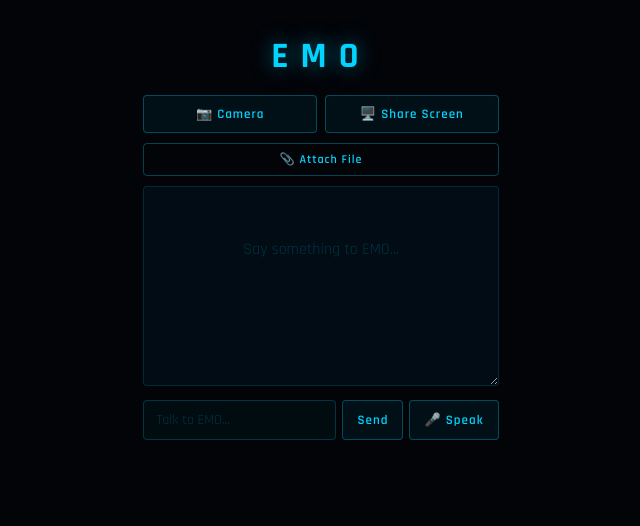
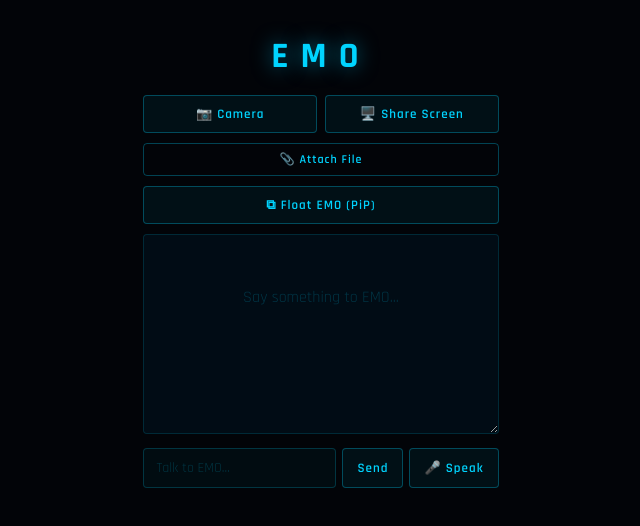
Before and after one commit to PARITONCH/EMO, a React (Vite) app in the folder client/: page / in a window 1280 px wide. Shown: the top 526 px of the page, without its empty margins (319-959 px from the left). Built offline with nearby package versions, Linux system fonts and the light colour scheme.

Commit message:
add Picture-in-Picture floating chat

```diff
--- a/client/src/App.jsx
+++ b/client/src/App.jsx
@@ -1,6 +1,7 @@
 import { useState, useRef, useEffect } from "react"
 import Camera from "./Camera"
 import FileUpload from "./FileUpload"
+import PiP from "./PiP"
 import { useVoice } from "./useVoice"
 
 const SESSION_ID = "user_" + Math.random().toString(36).substr(2, 9)
@@ -24,12 +25,10 @@ function App() {
   function speak(text, msgIndex) {
     const words = text.split(" ")
     let wordIndex = 0
-
     const utterance = new SpeechSynthesisUtterance(text)
     utterance.rate = 1
     utterance.pitch = 1
     utterance.volume = 1
-
     utterance.onboundary = (e) => {
       if (e.name === "word") {
         setSpeakingIndex(msgIndex)
@@ -37,12 +36,10 @@ function App() {
         wordIndex++
       }
     }
-
     utterance.onend = () => {
       setSpeakingIndex(-1)
       setSpeakingWord("")
     }
-
     window.speechSynthesis.speak(utterance)
   }
 
@@ -70,7 +67,6 @@ function App() {
             sessionId: SESSION_ID
           })
         })
-
         const data = await res.json()
         const reply = data.reply
         const newIndex = messages.length + 1
@@ -104,7 +100,6 @@ function App() {
           sessionId: SESSION_ID
         })
       })
-
       const data = await res.json()
       const reply = data.reply
       const newIndex = messages.length + 1
@@ -135,6 +130,12 @@ function App() {
 
       <FileUpload onFileSelect={setUploadedFile} />
 
+      <PiP
+        onSend={sendMessage}
+        messages={messages}
+        loading={loading}
+      />
+
       <div className="messages">
         {messages.length === 0 && (
           <div style={{ color: "rgba(0,212,255,0.2)", textAlign: "center", marginTop: "40px" }}>
@@ -149,17 +150,12 @@ function App() {
             <div>
               {msg.role === "emo" && speakingIndex === i
                 ? msg.text.split(" ").map((word, wi) => (
-                    <span
-                      key={wi}
-                      style={{
-                        color: word === speakingWord ? "#ffffff" : "inherit",
-                        textShadow: word === speakingWord
-                          ? "0 0 12px rgba(255,220,100,1)"
-                          : "none",
-                        fontWeight: word === speakingWord ? "700" : "inherit",
-                        transition: "all 0.1s ease"
-                      }}
-                    >
+                    <span key={wi} style={{
+                      color: word === speakingWord ? "#ffffff" : "inherit",
+                      textShadow: word === speakingWord ? "0 0 12px rgba(255,220,100,1)" : "none",
+                      fontWeight: word === speakingWord ? "700" : "inherit",
+                      transition: "all 0.1s ease"
+                    }}>
                       {word}{" "}
                     </span>
                   ))
--- /dev/null
+++ b/client/src/PiP.jsx
@@ -0,0 +1,195 @@
+import { useState, useRef } from "react"
+
+function PiP({ onSend, messages, loading }) {
+  const [input, setInput] = useState("")
+  const pipWindowRef = useRef(null)
+  const [pipActive, setPipActive] = useState(false)
+
+  async function openPiP() {
+    if (!window.documentPictureInPicture) {
+      alert("Picture-in-Picture is only supported in Chrome 116+")
+      return
+    }
+
+    const pipWindow = await window.documentPictureInPicture.requestWindow({
+      width: 340,
+      height: 480
+    })
+
+    pipWindowRef.current = pipWindow
+
+    // Copy styles into PiP window
+    const style = pipWindow.document.createElement("style")
+    style.textContent = `
+      * { box-sizing: border-box; margin: 0; padding: 0; }
+      body {
+        background: #020408;
+        color: #00d4ff;
+        font-family: monospace;
+        height: 100vh;
+        display: flex;
+        flex-direction: column;
+        padding: 12px;
+        gap: 10px;
+      }
+      h2 {
+        text-align: center;
+        letter-spacing: 8px;
+        font-size: 18px;
+        color: #00d4ff;
+        text-shadow: 0 0 10px rgba(0,212,255,0.5);
+      }
+      .messages {
+        flex: 1;
+        overflow-y: auto;
+        border: 1px solid rgba(0,212,255,0.15);
+        border-radius: 4px;
+        padding: 10px;
+        display: flex;
+        flex-direction: column;
+        gap: 8px;
+        background: rgba(0,20,35,0.9);
+        scrollbar-width: thin;
+      }
+      .msg {
+        padding: 6px 10px;
+        border-radius: 4px;
+        font-size: 12px;
+        max-width: 90%;
+        line-height: 1.4;
+        word-break: break-word;
+      }
+      .msg.user {
+        background: rgba(0,212,255,0.08);
+        border: 1px solid rgba(0,212,255,0.2);
+        color: rgba(0,212,255,0.9);
+        align-self: flex-end;
+      }
+      .msg.emo {
+        background: rgba(255,200,0,0.05);
+        border: 1px solid rgba(255,200,0,0.15);
+        color: rgba(255,220,100,0.9);
+        align-self: flex-start;
+      }
+      .role {
+        font-size: 9px;
+        opacity: 0.4;
+        margin-bottom: 3px;
+      }
+      .thinking {
+        font-size: 12px;
+        color: rgba(255,220,100,0.5);
+        padding: 6px 10px;
+      }
+      .input-row {
+        display: flex;
+        gap: 6px;
+      }
+      input {
+        flex: 1;
+        background: rgba(0,212,255,0.04);
+        border: 1px solid rgba(0,212,255,0.2);
+        color: #00d4ff;
+        padding: 8px 10px;
+        font-family: monospace;
+        font-size: 12px;
+        outline: none;
+        border-radius: 4px;
+      }
+      button {
+        background: rgba(0,212,255,0.06);
+        border: 1px solid rgba(0,212,255,0.3);
+        color: #00d4ff;
+        padding: 8px 12px;
+        font-family: monospace;
+        font-size: 12px;
+        cursor: pointer;
+        border-radius: 4px;
+      }
+      button:hover { background: rgba(0,212,255,0.15); }
+    `
+    pipWindow.document.head.appendChild(style)
+
+    // Build UI
+    pipWindow.document.body.innerHTML = `
+      <h2>E M O</h2>
+      <div class="messages" id="pip-messages"></div>
+      <div class="input-row">
+        <input id="pip-input" placeholder="Talk to EMO..." />
+        <button id="pip-send">Send</button>
+      </div>
+    `
+
+    // Render existing messages
+    function renderMessages(msgs, isLoading) {
+      const container = pipWindow.document.getElementById("pip-messages")
+      if (!container) return
+      container.innerHTML = msgs.map(m => `
+        <div class="msg ${m.role}">
+          <div class="role">${m.role === "user" ? "YOU" : "EMO"}</div>
+          ${m.text}
+        </div>
+      `).join("")
+      if (isLoading) {
+        container.innerHTML += `<div class="thinking">EMO is thinking...</div>`
+      }
+      container.scrollTop = container.scrollHeight
+    }
+
+    renderMessages(messages, loading)
+
+    // Send on button click
+    pipWindow.document.getElementById("pip-send").addEventListener("click", () => {
+      const val = pipWindow.document.getElementById("pip-input").value
+      if (val.trim()) {
+        onSend(val)
+        pipWindow.document.getElementById("pip-input").value = ""
+      }
+    })
+
+    // Send on Enter
+    pipWindow.document.getElementById("pip-input").addEventListener("keydown", (e) => {
+      if (e.key === "Enter") {
+        const val = pipWindow.document.getElementById("pip-input").value
+        if (val.trim()) {
+          onSend(val)
+          pipWindow.document.getElementById("pip-input").value = ""
+        }
+      }
+    })
+
+    // Update messages when main window updates
+    pipWindow.addEventListener("pagehide", () => {
+      setPipActive(false)
+      pipWindowRef.current = null
+    })
+
+    setPipActive(true)
+
+    // Store render function for updates
+    pipWindowRef.current.renderMessages = renderMessages
+  }
+
+  // Update PiP messages when main window messages change
+  if (pipWindowRef.current?.renderMessages) {
+    pipWindowRef.current.renderMessages(messages, loading)
+  }
+
+  return (
+    <button
+      onClick={pipActive ? () => {
+        pipWindowRef.current?.close()
+        setPipActive(false)
+      } : openPiP}
+      style={{
+        width: "100%",
+        borderColor: pipActive ? "rgba(255,60,80,0.4)" : "rgba(0,212,255,0.3)",
+        color: pipActive ? "#ff4455" : "#00d4ff"
+      }}
+    >
+      {pipActive ? "✕ Close Floating EMO" : "⧉ Float EMO (PiP)"}
+    </button>
+  )
+}
+
+export default PiP
```
